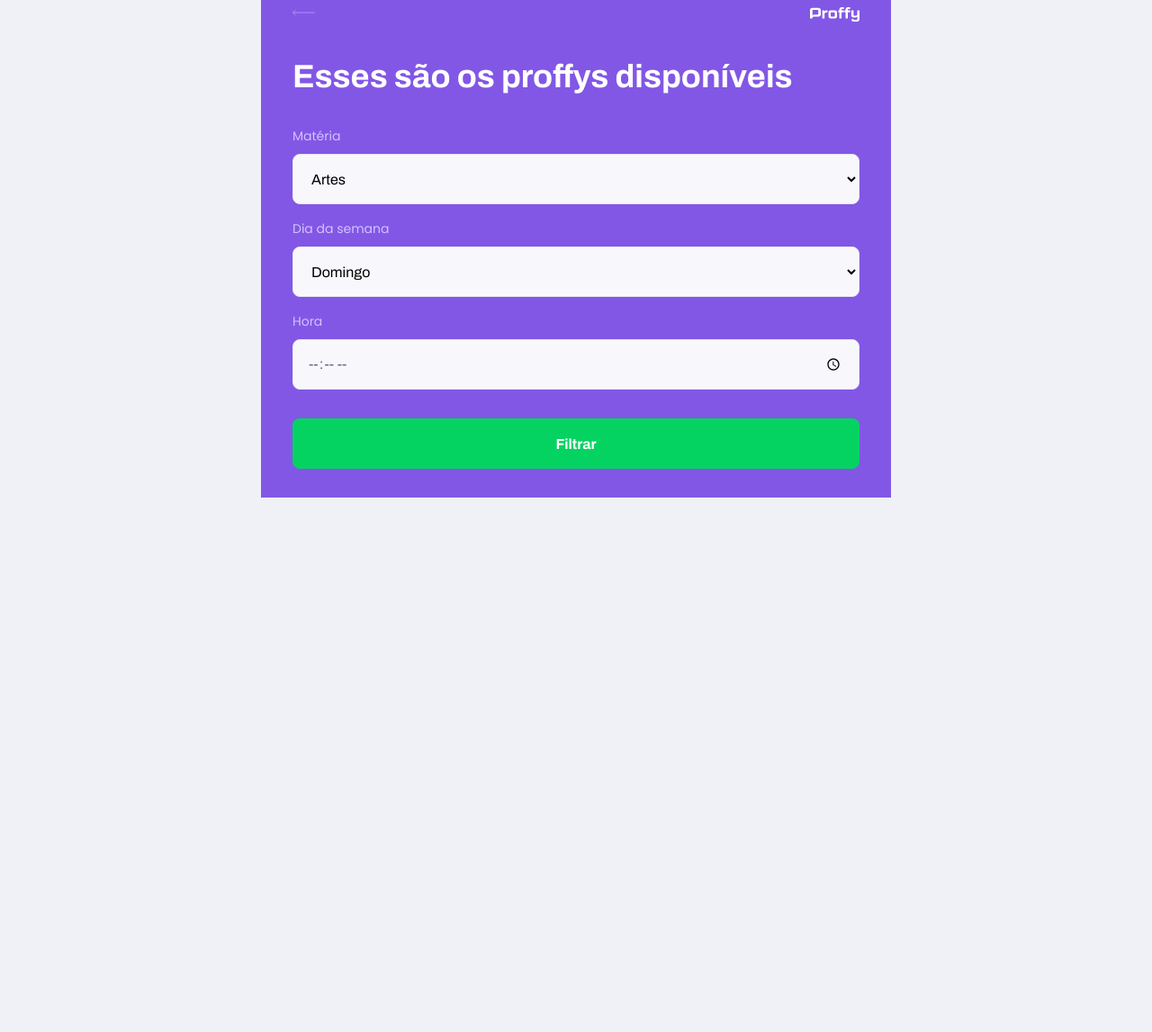
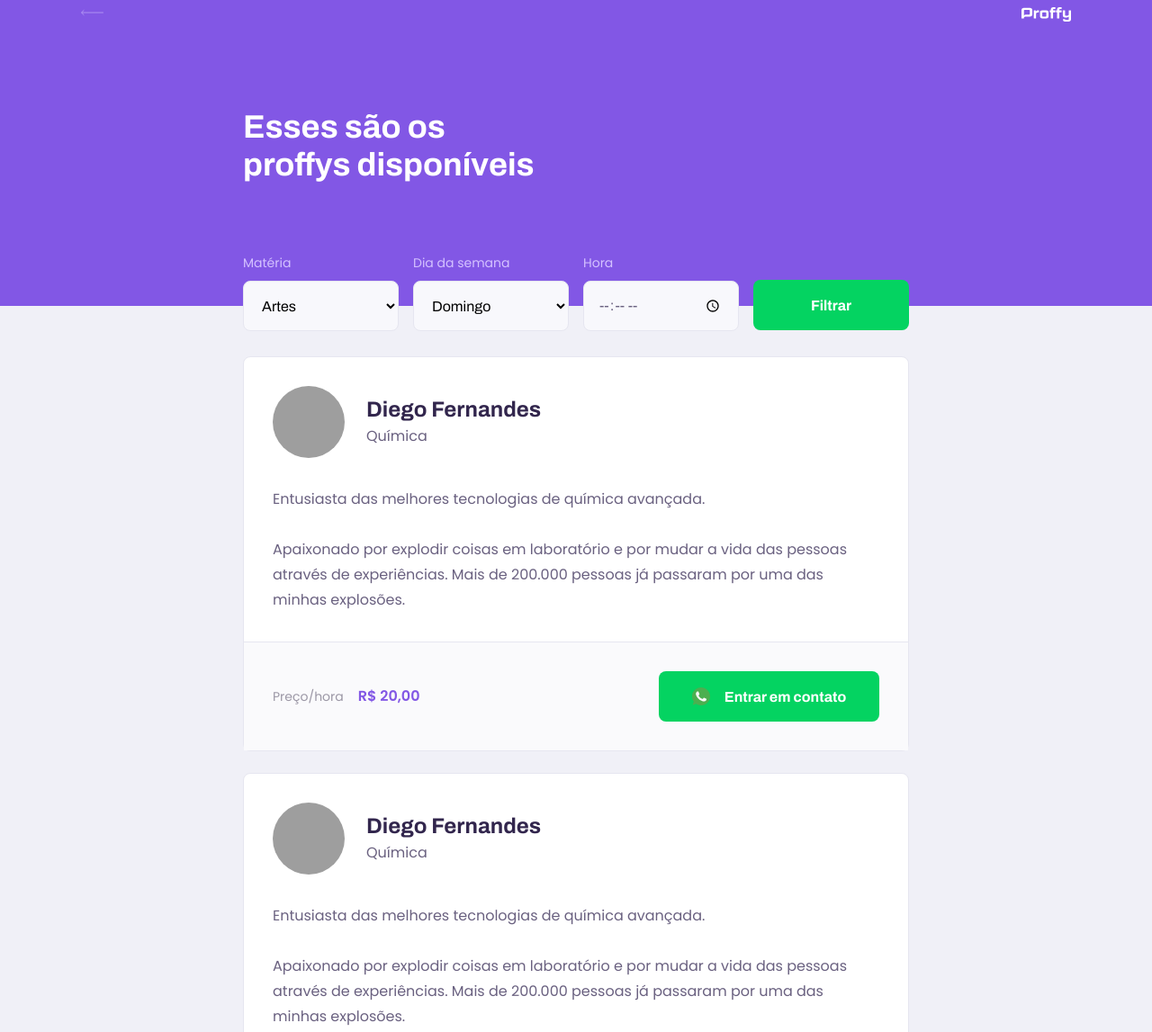
Before and after one commit to nicaraujo/proffy, a plain HTML site: page pages/study.html in a window 1280 px wide. Shown: the top 1147 px of the page at 90% size. Before the commit the page ends 800 px from the top, so only its background shows below. Drawn offline with Linux system fonts and the light colour scheme; grey boxes are pictures that could not be loaded.

Commit message:
:construction: update study page and styles

```diff
--- a/css/styles/study-page.css
+++ b/css/styles/study-page.css
@@ -28,6 +28,7 @@
 .page-header .header-content {
   width: 90%;
   margin: 3.2rem auto;
+  position: relative;
 }
 .page-header .header-content strong {
   font: 700 3.6rem Archivo;
@@ -91,3 +92,136 @@
   left: 1.6rem;
   bottom: 0;
 }
+#study-page main {
+  margin: 3.2rem auto;
+  width: 90%;
+}
+.teacher-item {
+  background: var(--color-box-base);
+  border: 1px solid var(--color-line-in-white);
+  border-radius: 0.8rem;
+  margin-top: 2.4rem;
+}
+.teacher-item header {
+  padding: 3.2rem 2rem;
+  display: flex;
+  align-items: center;
+}
+.teacher-item header img {
+  width: 8rem;
+  height: 8rem;
+  border-radius: 50%;
+}
+.teacher-item header div {
+  margin-left: 2.4rem;
+}
+.teacher-item header div strong {
+  font: 700 2.4rem Archivo;
+  display: block;
+  color: var(--color-text-title);
+}
+.teacher-item header div span {
+  font-size: 1.6rem;
+  display: block;
+  margin-top: 0.4rem;
+}
+.teacher-item > p {
+  padding: 0 2rem;
+  font-size: 1.6rem;
+  line-height: 2.8rem;
+}
+.teacher-item footer {
+  padding: 3.2rem 2rem;
+  background: var(--color-box-footer);
+  border-top: 1px solid var(--color-line-in-white);
+  margin-top: 3.2rem;
+  display: flex;
+  align-items: center;
+  justify-content: space-between;
+}
+.teacher-item footer p {
+  font-size: 1.4rem;
+  line-height: 2.4rem;
+  color: var(--color-text-complement);
+}
+.teacher-item footer p strong {
+  font-size: 1.6rem;
+  color: var(--color-primary);
+  display: block;
+}
+.teacher-item footer button {
+  width: 20rem;
+  height: 5.6rem;
+  background: var(--color-secondary);
+  color: var(--color-button-text);
+  border: 0;
+  border-radius: 0.8rem;
+  cursor: pointer;
+  font: 700 1.4rem Archivo;
+  display: flex;
+  align-items: center;
+  justify-content: space-evenly;
+  text-decoration: none;
+  transition: background 0.2s;
+  margin-left: 1.6rem;
+}
+.teacher-item footer button:hover {
+  background: var(--color-secondary-dark);
+}
+@media (min-width: 700px) {
+  #study-page #container {
+    max-width: 100vw;
+  }
+  .page-header {
+    height: 340px;
+  }
+  .page-header .top-bar-container {
+    max-width: 1100px;
+  }
+  .page-header .header-content {
+    max-width: 740px;
+    margin: 0 auto;
+    flex: 1 1;
+    padding-bottom: 48px;
+    display: flex;
+    flex-direction: column;
+    justify-content: center;
+  }
+  .page-header .header-content strong {
+    max-width: 350px;
+  }
+  .teacher-item header,
+  .teacher-item footer {
+    padding: 32px;
+  }
+  #search-teachers {
+    display: grid;
+    grid-template-columns: repeat(4, 1fr);
+    gap: 16px;
+    position: absolute;
+    bottom: -28px;
+  }
+  #study-page main {
+    padding: 32px 0;
+    max-width: 740px;
+    margin: 0 auto;
+  }
+  #search-teachers .select-block {
+    margin-bottom: 0;
+  }
+  .teacher-item > p {
+    padding: 0 32px;
+  }
+  .teacher-item footer p strong {
+    display: initial;
+    margin-left: 16px;
+  }
+  .teacher-item footer button {
+    width: 245px;
+    font-size: 16px;
+    justify-content: center;
+  }
+  .teacher-item footer button img {
+    margin-right: 16px;
+  }
+}
--- a/pages/study.html
+++ b/pages/study.html
@@ -64,6 +64,58 @@
           </form>
         </div>
       </header>
+      <main>
+        <article class="teacher-item">
+          <header>
+            <img
+              src="https://avatars2.githubusercontent.com/u/2254731?s=460&amp;u=0ba16a79456c2f250e7579cb388fa18c5c2d7d65&amp;v=4"
+              alt="Diego Fernandes"
+            />
+            <div>
+              <strong>Diego Fernandes</strong>
+              <span>Química</span>
+            </div>
+          </header>
+          <p>
+            Entusiasta das melhores tecnologias de química avançada.<br /><br />Apaixonado
+            por explodir coisas em laboratório e por mudar a vida das pessoas
+            através de experiências. Mais de 200.000 pessoas já passaram por uma
+            das minhas explosões.
+          </p>
+          <footer>
+            <p>Preço/hora<strong>R$ 20,00</strong></p>
+            <button type="button">
+              <img src="/img/icons/whatsapp.svg" alt="Whatsapp" />Entrar em
+              contato
+            </button>
+          </footer>
+        </article>
+        <article class="teacher-item">
+          <header>
+            <img
+              src="https://avatars2.githubusercontent.com/u/2254731?s=460&amp;u=0ba16a79456c2f250e7579cb388fa18c5c2d7d65&amp;v=4"
+              alt="Diego Fernandes"
+            />
+            <div>
+              <strong>Diego Fernandes</strong>
+              <span>Química</span>
+            </div>
+          </header>
+          <p>
+            Entusiasta das melhores tecnologias de química avançada.<br /><br />Apaixonado
+            por explodir coisas em laboratório e por mudar a vida das pessoas
+            através de experiências. Mais de 200.000 pessoas já passaram por uma
+            das minhas explosões.
+          </p>
+          <footer>
+            <p>Preço/hora<strong>R$ 20,00</strong></p>
+            <button type="button">
+              <img src="/img/icons/whatsapp.svg" alt="Whatsapp" />Entrar em
+              contato
+            </button>
+          </footer>
+        </article>
+      </main>
     </div>
   </body>
 </html>
```
